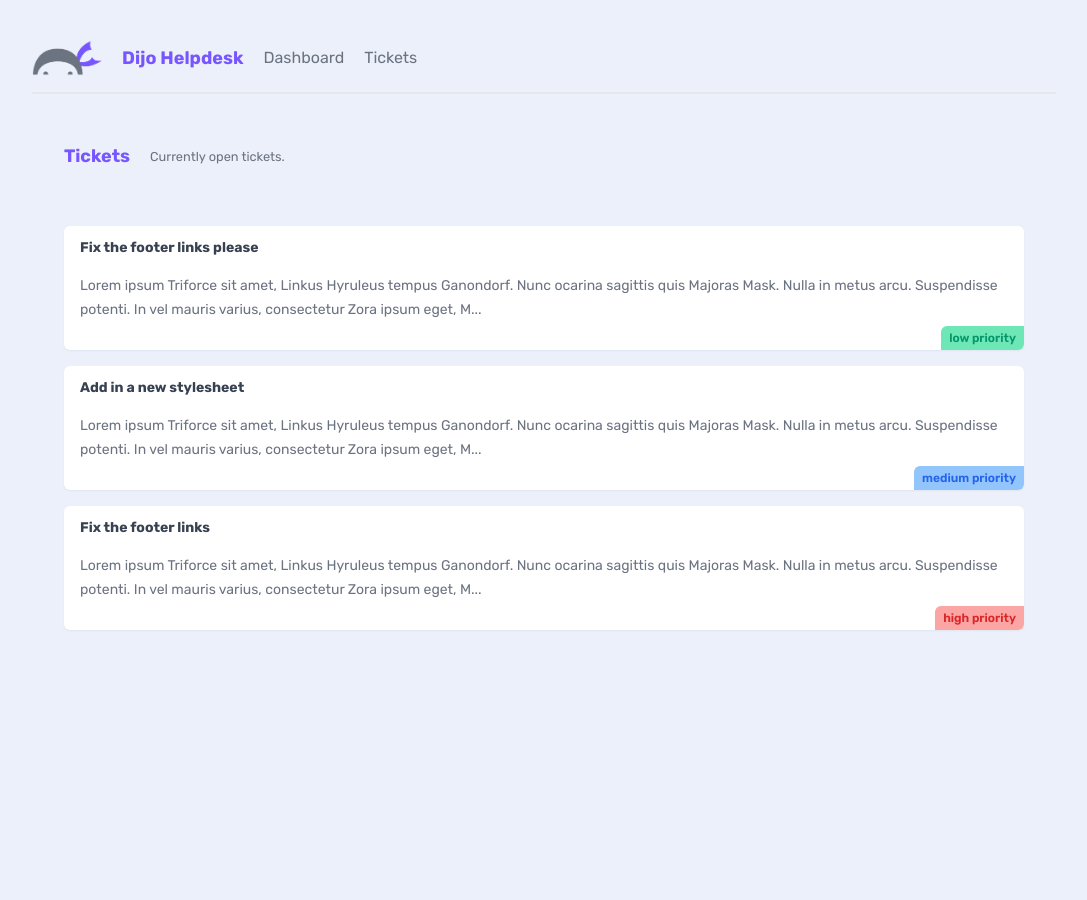
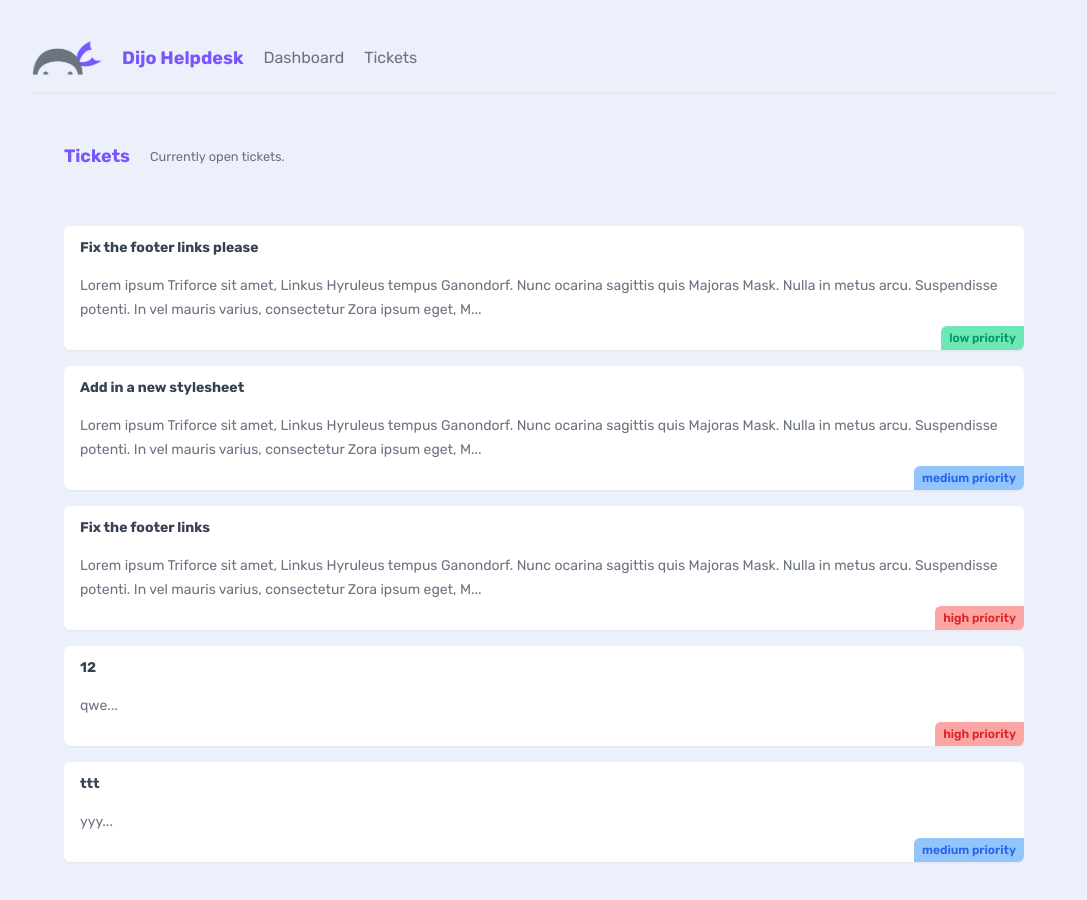
Before and after one commit to raiyin/learning, a Next.js app in the folder nextjs/dojo-helpdesk/: page /tickets in a window 1280 px wide. Shown: the top 900 px of the page, without its empty margins (96-1183 px from the left). Before the commit the page ends 800 px from the top, so only its background shows below. Built offline with nearby package versions, Linux system fonts and the light colour scheme; data requests are answered from the project's data file.

Commit message:
Client form component

```diff
--- a/nextjs/dojo-helpdesk/_data/db.json
+++ b/nextjs/dojo-helpdesk/_data/db.json
@@ -20,6 +20,20 @@
       "body": "Lorem ipsum Triforce sit amet, Linkus Hyruleus tempus Ganondorf. Nunc ocarina sagittis quis Majoras Mask. Nulla in metus arcu. Suspendisse potenti. In vel mauris varius, consectetur Zora ipsum eget, Master Sword porttitor urna. Fusce elementum urna elit, eget eleifend velit consectetur eget. Integer vel lobortis ipsum, vitae auctor Ocarina of Time. Donec sed urna dapibus, interdum magna a, eleifend magna. Curabitur tincidunt enim a neque volutpat. Phasellus auctor magna vel nunc pretium, ut volutpat justo tristique. Pellentesque cursus convallis mauris, in tempus enim tincidunt vitae.",
       "priority": "high",
       "user_email": "peach@netninja.dev"
+    },
+    {
+      "title": "12",
+      "body": "qwe",
+      "priority": "high",
+      "user_email": "mario@netninja.dev",
+      "id": "3CbozS4"
+    },
+    {
+      "title": "ttt",
+      "body": "yyy",
+      "priority": "medium",
+      "user_email": "mario@netninja.dev",
+      "id": "IYs2Nng"
     }
   ]
 }
--- a/nextjs/dojo-helpdesk/app/tickets/TicketList.jsx
+++ b/nextjs/dojo-helpdesk/app/tickets/TicketList.jsx
@@ -7,7 +7,7 @@
 
     const res = await fetch(`http://localhost:4000/tickets`, {
         next: {
-            revalidate: 60 * 60 * 12
+            revalidate: 0
         }
     });
     return res.json();
--- /dev/null
+++ b/nextjs/dojo-helpdesk/app/tickets/create/CreateForm.jsx
@@ -0,0 +1,72 @@
+"use client";
+
+import { useRouter } from "next/navigation";
+import { useState } from "react";
+
+export default function CreateForm() {
+    const router = useRouter();
+
+    const [title, setTitle] = useState('');
+    const [body, setBody] = useState('');
+    const [priority, setPriority] = useState('low');
+    const [isLoading, setIsLoading] = useState(false);
+
+    const handleSubmit = async (e) => {
+        e.preventDefault();
+        setIsLoading(true);
+
+        const newTicket = { title, body, priority, user_email: 'mario@netninja.dev' };
+
+        const res = await fetch('http://localhost:4000/tickets', {
+            method: "POST",
+            headers: { "Content-Type": "application/json" },
+            body: JSON.stringify(newTicket)
+        });
+
+        if (res.status === 201) {
+            router.refresh();
+            router.push('/tickets');
+        }
+
+    };
+
+    return (
+        <form onSubmit={handleSubmit} className="w-1/2">
+            <label>
+                <span>Title:</span>
+                <input
+                    required
+                    type="text"
+                    onChange={(e) => setTitle(e.target.value)}
+                    value={title}
+                />
+            </label>
+            <label>
+                <span>Body:</span>
+                <textarea
+                    required
+                    onChange={(e) => setBody(e.target.value)}
+                    value={body}
+                />
+            </label>
+            <label>
+                <span>Priority:</span>
+                <select
+                    onChange={(e) => setPriority(e.target.value)}
+                    value={priority}
+                >
+                    <option value="low">Low Priority</option>
+                    <option value="medium">Medium Priority</option>
+                    <option value="high">High Priority</option>
+                </select>
+            </label>
+            <button
+                className="btn-primary"
+                disabled={isLoading}
+            >
+                {isLoading && <span>Adding...</span>}
+                {!isLoading && <span>Add Ticket</span>}
+            </button>
+        </form>
+    );
+}
--- /dev/null
+++ b/nextjs/dojo-helpdesk/app/tickets/create/page.tsx
@@ -0,0 +1,11 @@
+import React from 'react';
+import CreateForm from './CreateForm';
+
+export default async function CreateTicket() {
+    return (
+        <main>
+            <h2 className="text-center">Open a New Ticket</h2>
+            <CreateForm />
+        </main>
+    );
+}
```
Lines whose indentation alone changed are shown as unchanged.
